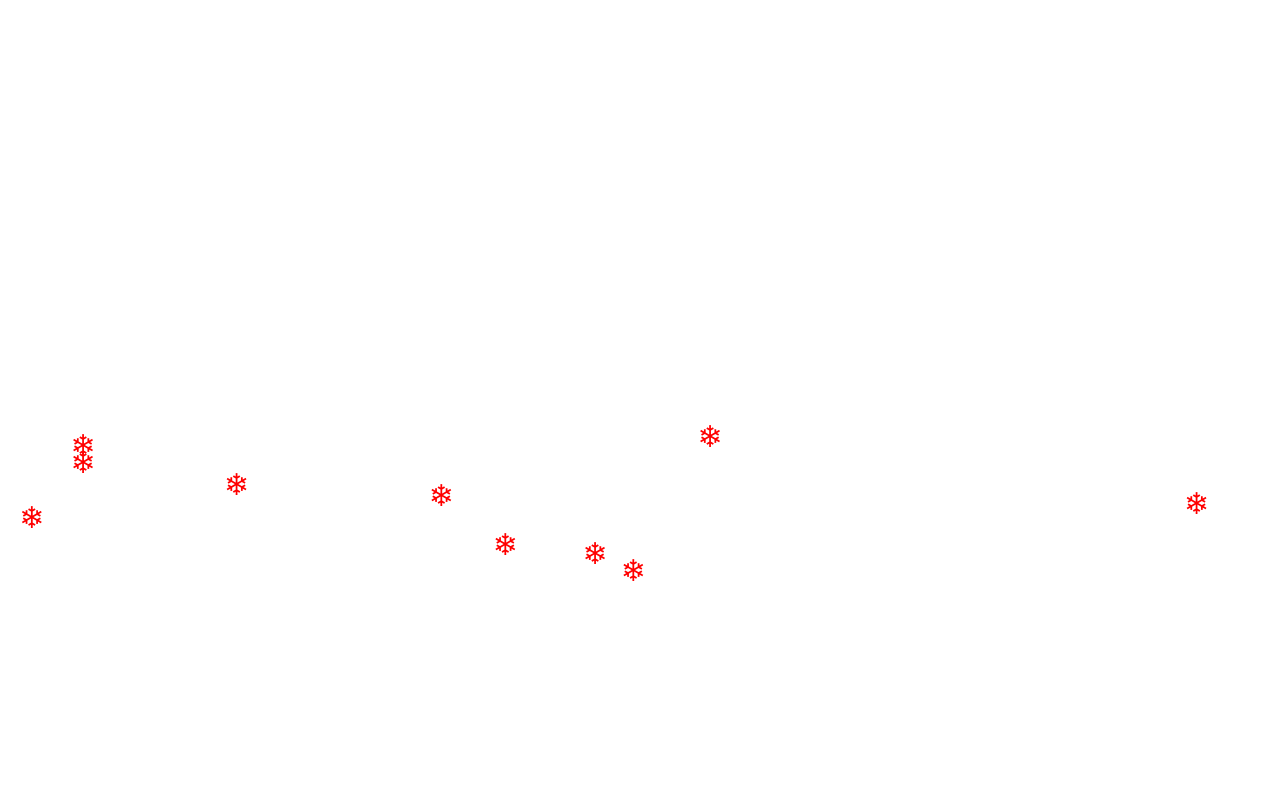
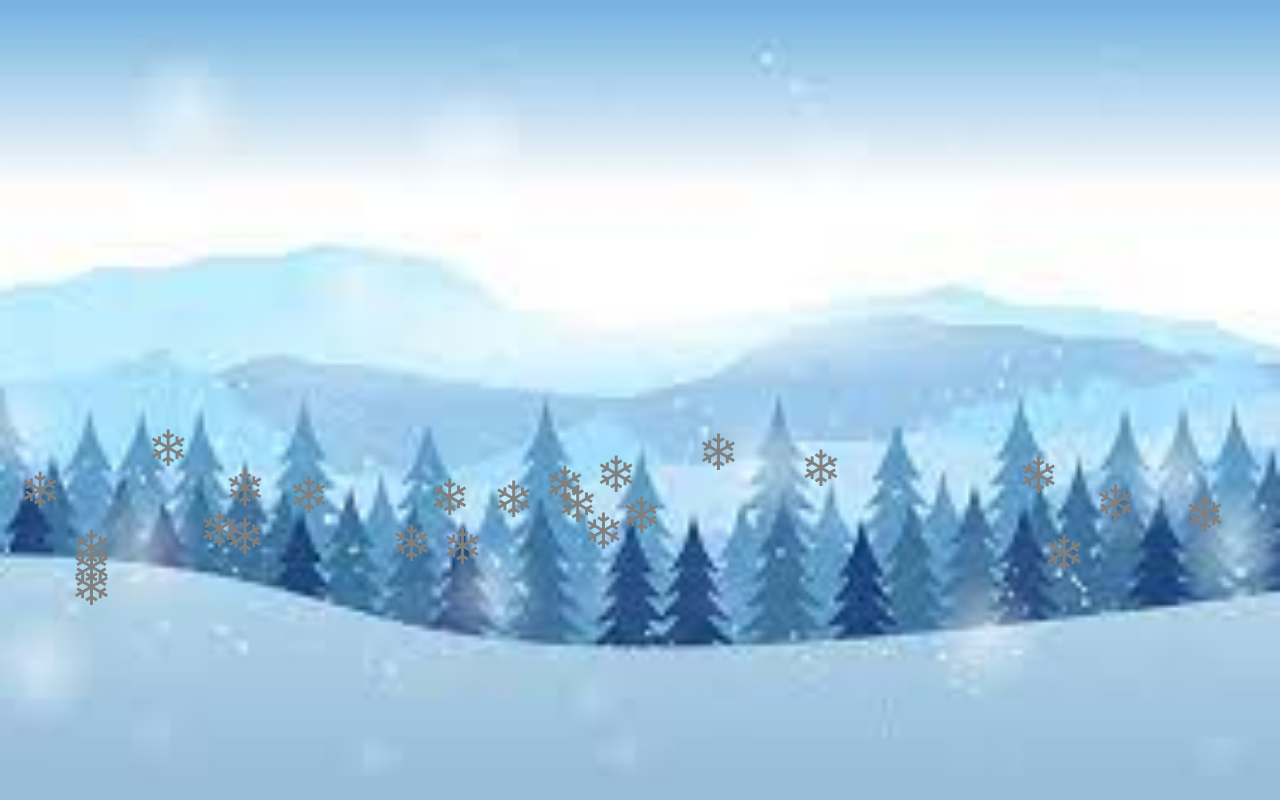
Before and after one commit to nvianaperez/TC-NevaPerNadal, a plain HTML site: page index.html in a window 1280 px wide. Drawn offline with Linux system fonts and the light colour scheme.

Commit message:
img background added

```diff
--- a/index.html
+++ b/index.html
@@ -7,10 +7,15 @@
     <title>Document</title>
     <style>
       .floc {
-        font-size: 30px;
+        font-size: 50px;
         position: fixed;
-        color: red;
+        color: grey;
         top: 0%;
+      }
+      html {
+        background: url(fondo.jpg) no-repeat center center fixed;
+        background-size: cover;
+        overflow: hidden;
       }
     </style>
   </head>
@@ -25,6 +30,21 @@
     <span class="floc">❄</span>
     <span class="floc">❄</span>
     <span class="floc">❄</span>
+    <span class="floc">❄</span>
+    <span class="floc">❄</span>
+    <span class="floc">❄</span>
+    <span class="floc">❄</span>
+    <span class="floc">❄</span>
+    <span class="floc">❄</span>
+    <span class="floc">❄</span>
+    <span class="floc">❄</span>
+    <span class="floc">❄</span>
+    <span class="floc">❄</span>
+    <span class="floc">❄</span>
+    <span class="floc">❄</span>
+    <span class="floc">❄</span>
+    <span class="floc">❄</span>
+
     <script>
       document.querySelectorAll(".floc").forEach((floc) => {
         floc.style.top = "-10%";
```
Also changed, not shown: fondo.jpg (added).
